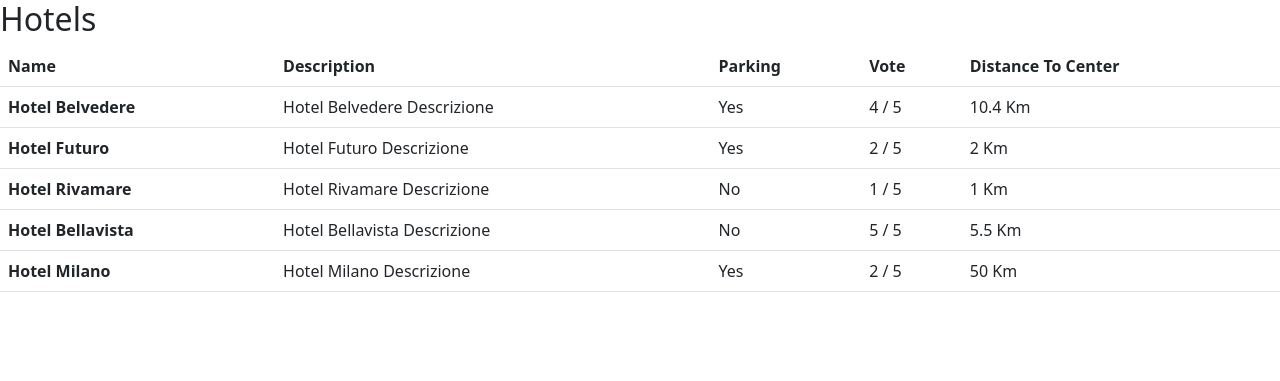
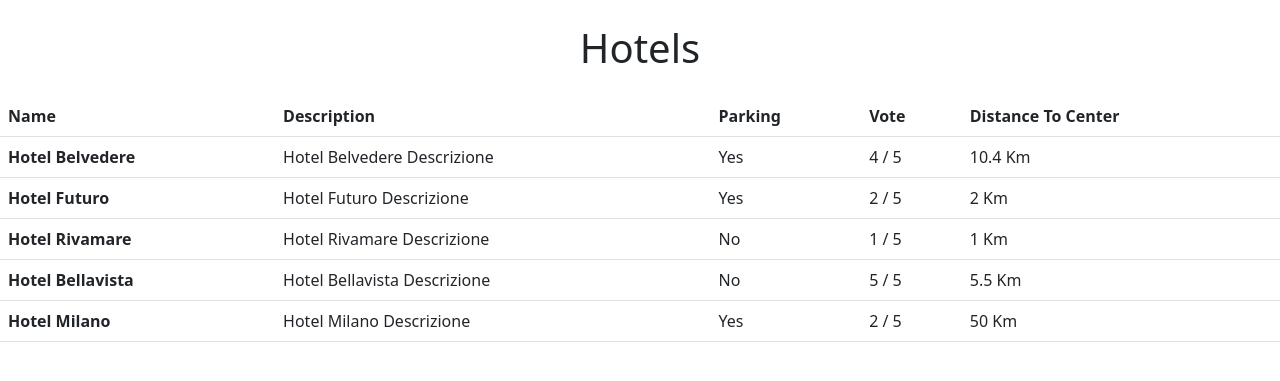
Before and after one commit to Giacomo-Arcangeli/php-hotel, a PHP site: page / in a window 1280 px wide. Shown: the top 381 px of the page. Run offline with PHP 8.4, Linux system fonts and the light colour scheme.

Commit message:
add title

```diff
--- a/index.php
+++ b/index.php
@@ -52,7 +52,7 @@
 </head>
 <body>
 
-<h2>Hotels</h2>
+<h1 class="text-center my-4">Hotels</h1>
 
 <table class="table">
     <thead>
```
